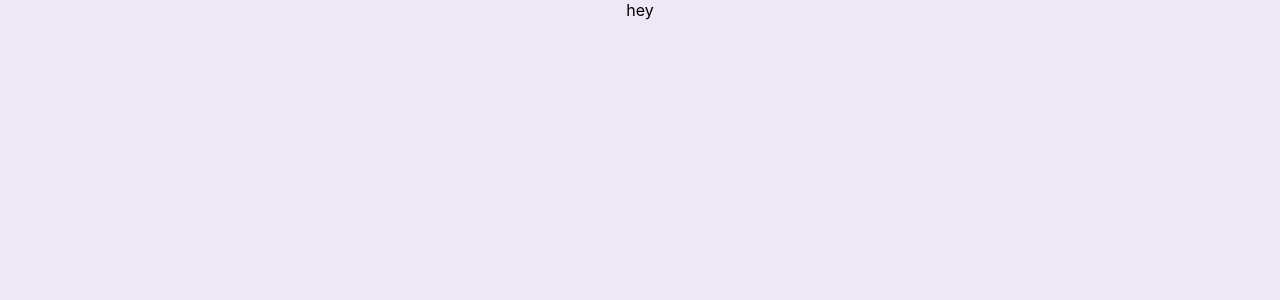
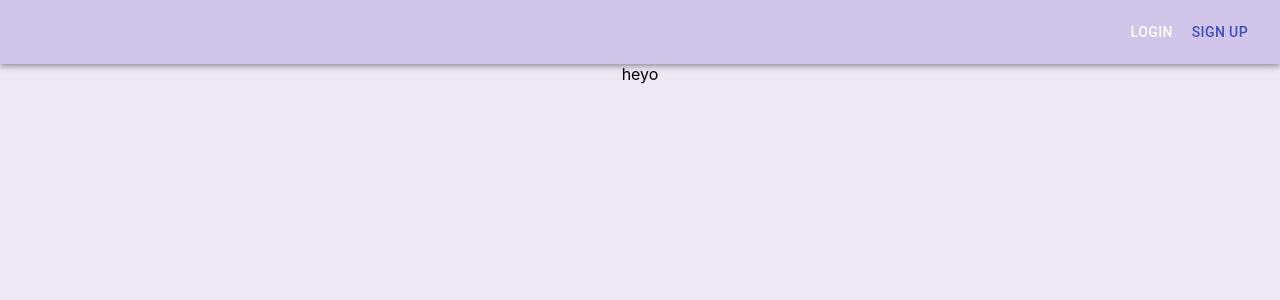
Before and after one commit to Abigail-Larsen/auto-garage-image-client, a React (Create React App) app: page / in a window 1280 px wide. Shown: the top 300 px of the page. Built offline with nearby package versions, Linux system fonts and the light colour scheme.

Commit message:
feat: added header

```diff
--- /dev/null
+++ b/src/components/header/index.jsx
@@ -0,0 +1,83 @@
+import React, { useState } from 'react';
+import { makeStyles } from '@material-ui/core/styles';
+import AppBar from '@material-ui/core/AppBar';
+import Toolbar from '@material-ui/core/Toolbar';
+import Typography from '@material-ui/core/Typography';
+import Button from '@material-ui/core/Button';
+// import IconButton from '@material-ui/core/IconButton';
+// import Modal from '@material-ui/core/Modal';
+// import Menu from '@material-ui/icons/Menu';
+// import SignIn from '../login/sign-in'
+// import SignUp from '../login/sign-up'
+
+export const Header = () => {
+  const rootRef = React.useRef(null);
+    const classes = useStyles();
+    const [open, setOpen] = useState(false);
+    const [modal, setModal] = useState('login');
+
+    const handleOpen = (e) => {
+      setModal(e)
+      setOpen(true);
+    };
+
+    const handleClose = () => {
+      setOpen(false);
+    };
+
+    return (
+      <>
+    <AppBar position="static" className={classes.root}>
+      <Toolbar>
+          {/* <IconButton edge="start" className={classes.menuButton} color="inherit" aria-label="menu">
+            <Menu />
+          </IconButton> */}
+          <Typography variant="h6" className={classes.title}>
+             {/* Image Assemble */}
+          </Typography>
+          <Button onClick={(e) => handleOpen('login')} color="inherit">Login</Button>
+
+          <Button onClick={() => handleOpen('signUp')} color="primary">Sign up</Button>
+      </Toolbar>
+
+      {/* <Modal
+          open={open}
+          onClose={handleClose}
+          className={classes.modal}
+          container={() => rootRef.current}
+        >
+          <div className={classes.paper}>
+            {
+              modal === 'login' ?
+              <SignIn/> :
+              <SignUp/>
+            }
+          </div>
+        </Modal> */}
+
+    </AppBar>
+      </>
+
+    )
+}
+
+const useStyles = makeStyles((theme) => ({
+  root: {
+    flexGrow: 1,
+    backgroundColor: '#d1c4e9',
+  },
+  menuButton: {
+    marginRight: theme.spacing(2),
+  },
+  title: {
+    flexGrow: 1,
+  },
+  paper: {
+    position: 'absolute',
+    width: 550,
+    backgroundColor: theme.palette.background.paper,
+    border: '2px solid #000',
+    boxShadow: theme.shadows[5],
+    padding: theme.spacing(2, 4, 3),
+  },
+}));
--- a/src/components/index.js
+++ b/src/components/index.js
@@ -6,7 +6,7 @@ import {
     Link
 } from "react-router-dom";
 import styled from '@emotion/styled'
-// import { Header } from './header'
+import { Header } from './header'
 // import {Home} from './home';
 // import { ImageUploadCard } from './upload';
 // import { Sorting } from './sorting'
@@ -15,7 +15,7 @@ import styled from '@emotion/styled'
 export const Root = () => {
     return (
         <RootComponent>
-            {/* <Header/> */}
+            <Header/>
             <Router>
                 <Switch>
                     {/* <Route path="/upload">
@@ -28,7 +28,7 @@ export const Root = () => {
                         <Sorting />
                     </Route> */}
                     <Route path="/">
-                        <div>hey</div>
+                        <div>heyo</div>
                     </Route>
                 </Switch>
             </Router>
```
